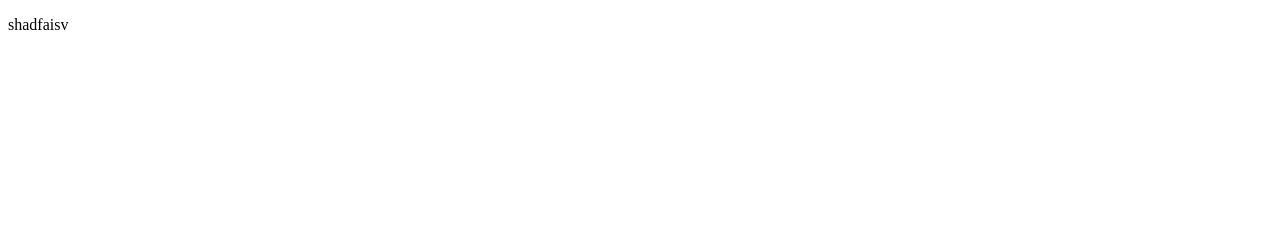
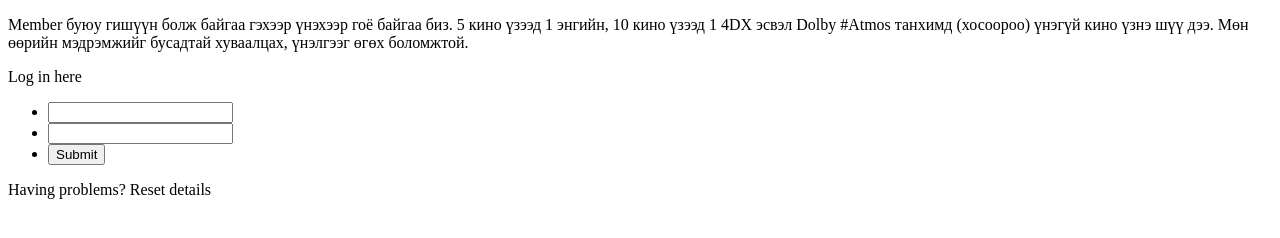
Before and after one commit to hngrzl0/web, a plain HTML site: page login.html in a window 1280 px wide. Drawn offline with Linux system fonts and the light colour scheme.

Commit message:
tsenguun login push hiisen

```diff
--- a/login.html
+++ b/login.html
@@ -1,6 +1,20 @@
 <!DOCTYPE html>
-<main>
-    <p>
-        shadfaisv
-    </p>
-</main>
+    <html>
+        <head>
+        <title>Нэвтрэх</title>
+        </head>
+        <body>
+            <div>
+                <p>Member буюу гишүүн болж байгаа гэхээр үнэхээр гоё байгаа биз. 5 кино үзээд 1 энгийн, 10 кино үзээд 1 4DX эсвэл Dolby #Atmos танхимд (хосоороо) үнэгүй кино үзнэ шүү дээ. Мөн өөрийн мэдрэмжийг бусадтай хуваалцах, үнэлгээг өгөх боломжтой.</p>
+            </div>
+            <div>
+                <p>Log in here</p>
+                <ul>
+                    <li><input type="email"></li>
+                    <li><input type="text"></li>
+                    <li><input type="submit"></li>
+                </ul>
+                <p>Having problems? Reset details</p>
+            </div>
+        </body>
+    </html>
```
